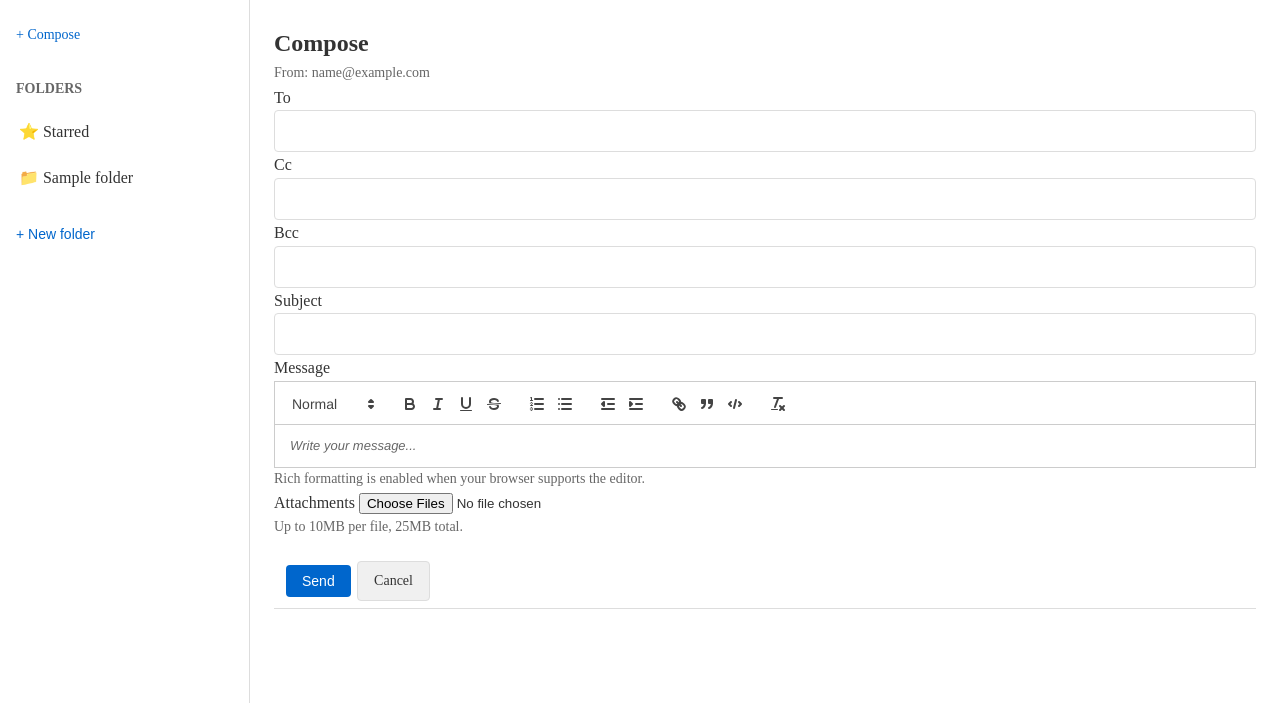
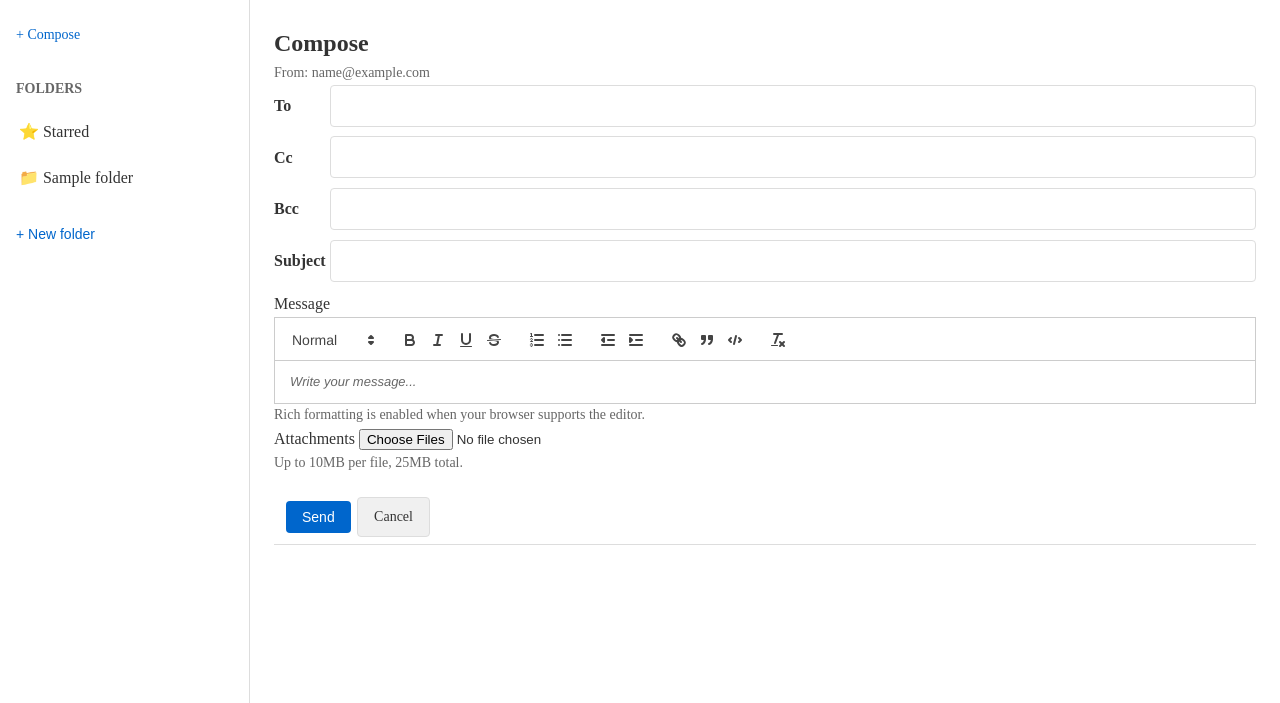
Before and after one commit to rwstorer/CubelessMail, a Django app: page /compose/ in a window 1280 px wide. Shown: the part 97-800 px from the top of the page. Run offline with Django 5.2, Linux system fonts and the light colour scheme; a user stored in the database is signed in; tables that the repository leaves empty hold one stand-in row (values such as "Sample post"); data that the repository does not hold is empty; some libraries are stand-ins or nearby versions.

Commit message:
resize label spacing
Co-authored-by: Copilot <copilot@github.com>

```diff
--- a/mail/templates/mail/partials/compose_fragment.html
+++ b/mail/templates/mail/partials/compose_fragment.html
@@ -12,23 +12,23 @@
             {% csrf_token %}
             <div class="compose-errors" style="display:none;"></div>
 
-            <div class="form-group">
-                <label for="composeTo">To</label>
+            <div class="form-group compose-inline-field">
+                <label for="composeTo" class="compose-inline-label">To</label>
                 <input id="composeTo" type="text" name="to" value="{{ compose.to }}" required class="w-100">
             </div>
 
-            <div class="form-group">
-                <label for="composeCc">Cc</label>
+            <div class="form-group compose-inline-field">
+                <label for="composeCc" class="compose-inline-label">Cc</label>
                 <input id="composeCc" type="text" name="cc" value="{{ compose.cc }}" class="w-100">
             </div>
 
-            <div class="form-group">
-                <label for="composeBcc">Bcc</label>
+            <div class="form-group compose-inline-field">
+                <label for="composeBcc" class="compose-inline-label">Bcc</label>
                 <input id="composeBcc" type="text" name="bcc" value="{{ compose.bcc }}" class="w-100">
             </div>
 
-            <div class="form-group">
-                <label for="composeSubject">Subject</label>
+            <div class="form-group compose-inline-field">
+                <label for="composeSubject" class="compose-inline-label">Subject</label>
                 <input id="composeSubject" type="text" name="subject" value="{{ compose.subject }}" maxlength="255" class="w-100">
             </div>
 
--- a/static/css/style.css
+++ b/static/css/style.css
@@ -615,3 +615,28 @@ article.content.split-pane {
   cursor: pointer;
   max-width: 130px;
 }
+
+/* Compose form inline header fields */
+.compose-inline-field {
+  display: grid;
+  grid-template-columns: 3rem minmax(0, 1fr);
+  align-items: center;
+  gap: 0.5rem;
+  margin-bottom: 0.6rem;
+}
+
+.compose-inline-label {
+  margin: 0;
+  font-weight: 600;
+}
+
+@media (max-width: 767px) {
+  .compose-inline-field {
+    grid-template-columns: 1fr;
+    align-items: stretch;
+  }
+
+  .compose-inline-label {
+    margin-bottom: 0.2rem;
+  }
+}
```
